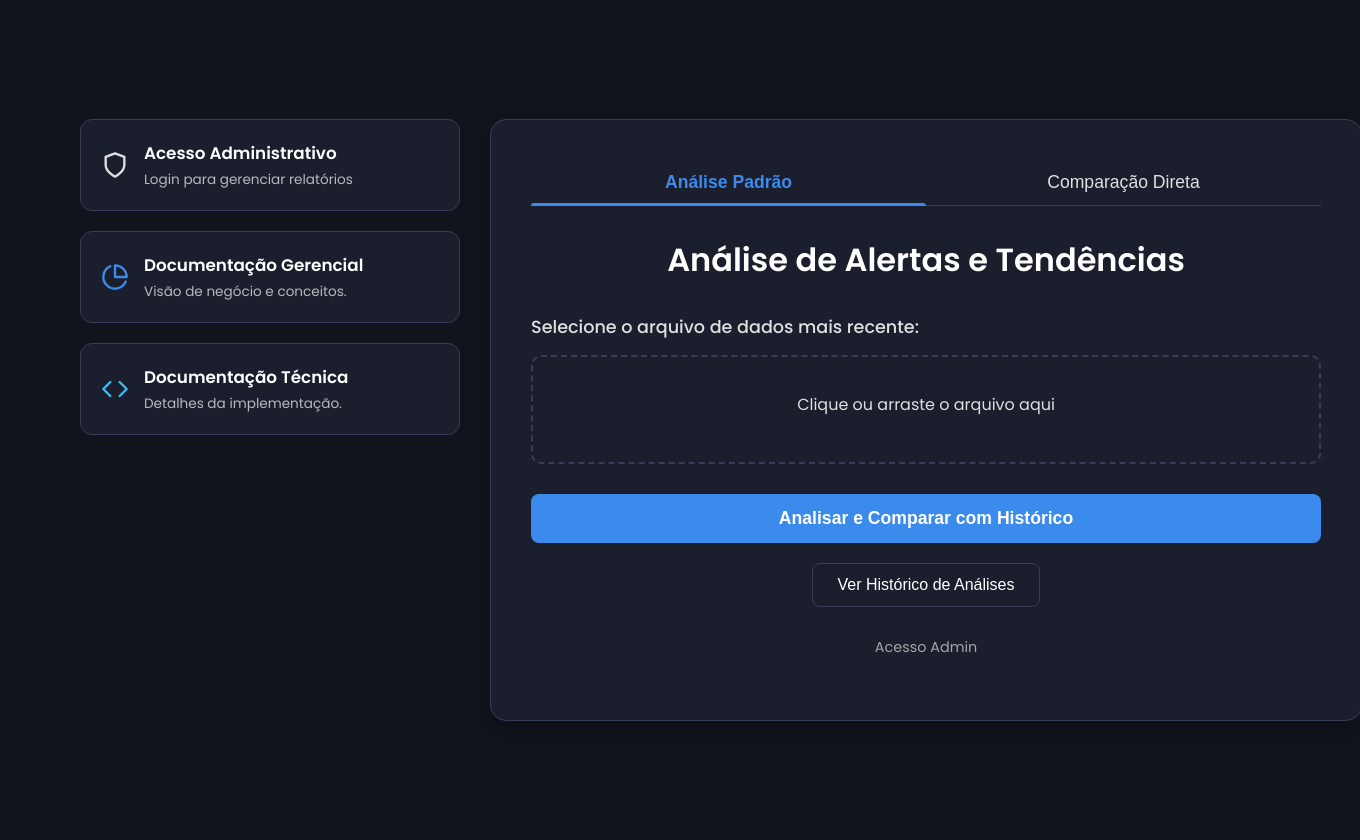
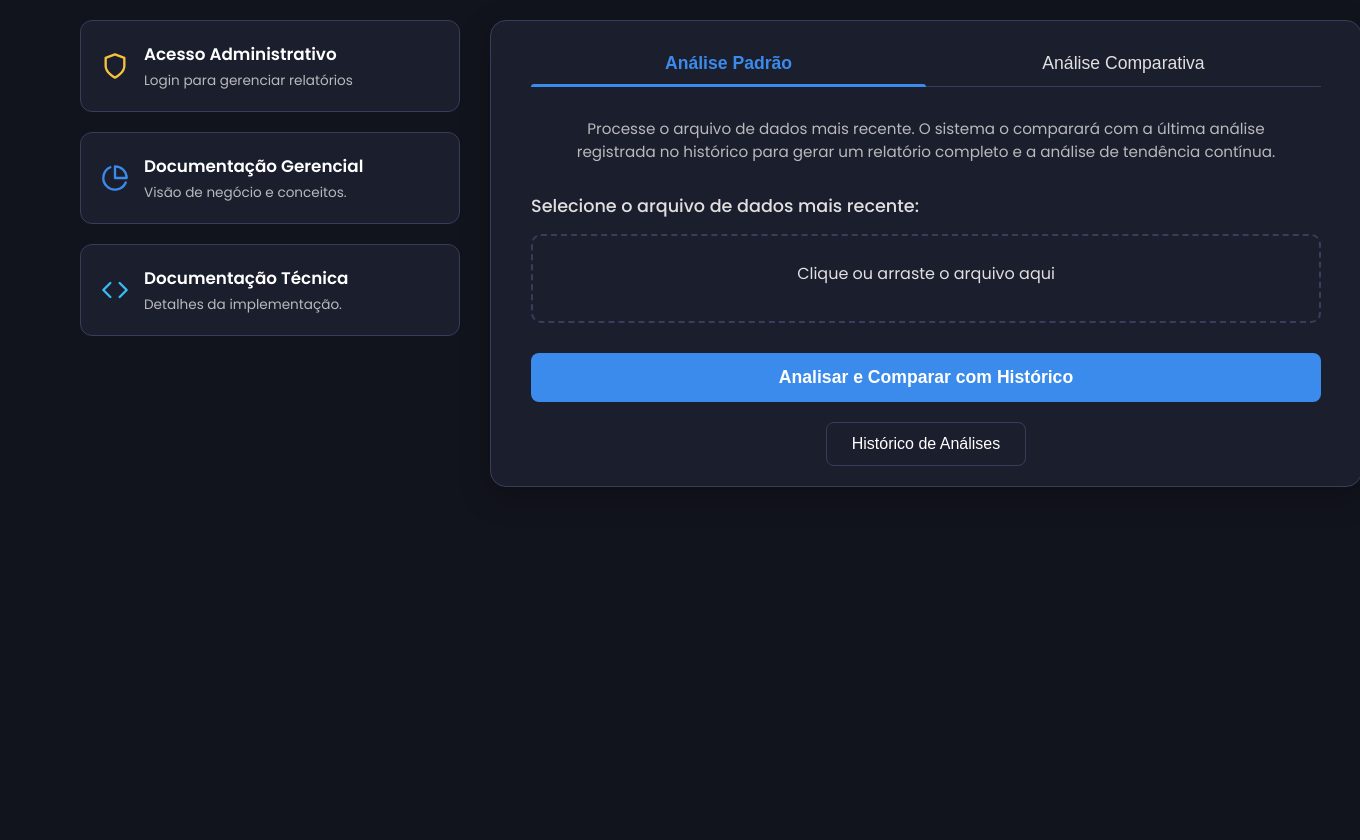
Before and after one commit to leonardosete/meu-dash, a Flask app: page / in a window 1360 px wide. Run offline with Flask 3, Linux system fonts and the light colour scheme.

Commit message:
feat(ux): finaliza refinamentos da interface e navegação
- Ajusta layout para evitar rolagem vertical após exibição de KPIs.
- Padroniza navegação para abrir links na mesma aba.
- Centraliza funcionalidade de Admin na sidebar com tooltip customizada.
- Adiciona link de 'Voltar' nas páginas de documentação.
- Melhora clareza do relatório de tendência e das abas de análise.

```diff
--- a/src/app.py
+++ b/src/app.py
@@ -269,7 +269,7 @@
             continue  # Ignora entradas com caminhos inválidos
 
     return render_template(
-        "upload.html",
+        "index.html",
         trend_history=trend_history,
         last_action_plan=last_action_plan,
         kpi_summary=kpi_summary,  # Passa os KPIs para o template
@@ -574,7 +574,7 @@
     if admin_token_config and token_fornecido == admin_token_config:
         session["is_admin"] = True
         flash("Login de administrador realizado com sucesso!", "success")
-        return redirect(url_for("relatorios"))
+        return redirect(url_for("index"))
     else:
         flash("Token de administrador inválido.", "error")
         return redirect(url_for("admin_login_page"))
--- a/src/services.py
+++ b/src/services.py
@@ -162,7 +162,7 @@
             temp_analysis_results = analisar_arquivo_csv(
                 filepath_atual, output_dir, light_analysis=True
             )
-            output_trend_path = os.path.join(output_dir, "resumo_tendencia.html")
+            output_trend_path = os.path.join(output_dir, "comparativo_periodos.html")
 
             gerar_relatorio_tendencia(
                 json_anterior=previous_report_for_trend.json_summary_path,
@@ -314,7 +314,7 @@
             filepath_anterior, output_dir_anterior, light_analysis=False
         )
 
-        output_trend_path = os.path.join(output_dir, "resumo_tendencia.html")
+        output_trend_path = os.path.join(output_dir, "comparativo_periodos.html")
         gerar_relatorio_tendencia(
             json_anterior=results_anterior["json_path"],
             json_atual=results_atual["json_path"],
@@ -327,7 +327,7 @@
         )
         return {
             "run_folder": run_folder_name,
-            "report_filename": "resumo_tendencia.html",
+            "report_filename": "comparativo_periodos.html",
         }
 
     finally:
--- a/templates/editor_template.html
+++ b/templates/editor_template.html
@@ -102,7 +102,7 @@
         <div class="header-controls">
             <h1>Foco de Atuação - atuar.csv</h1>
             <div>
-                <a href="resumo_geral.html" style="margin-right: 15px;">&larr; Voltar para o Dashboard</a>
+                <a href="resumo_geral.html" style="margin-right: 15px;">&larr; Dashboard</a>
                 <button id="save-button">Salvar Alterações (Download)</button>
             </div>
         </div>
--- a/templates/upload.html
+++ b/templates/index.html
@@ -30,7 +30,7 @@
             color: var(--text-color);
             display: flex;
             justify-content: center;
-            align-items: center;
+            align-items: flex-start; /* Alterado para alinhar o conteúdo no topo */
             min-height: 100vh;
             margin: 0;
             padding: 20px;
@@ -59,6 +59,7 @@
             flex-grow: 1; /* A coluna principal ocupa o espaço restante */
             min-width: 400px;
             display: flex;
+            align-self: stretch; /* NOVO: Faz a coluna se esticar para a altura do wrapper */
             flex-direction: column;
             gap: 30px; /* NOVO: Espaçamento entre os cards */
         }
@@ -76,7 +77,11 @@
 
         /* NOVO: Classe para o card de formulários com altura mínima */
         .form-card {
-            min-height: 520px;
+            flex-grow: 1; /* Faz este card ocupar o espaço vertical restante */
+            display: flex;
+            flex-direction: column;
+            justify-content: center; /* Centraliza o conteúdo verticalmente */
+            padding: 20px 40px; /* Reduz o padding vertical para torná-lo mais compacto */
         }
 
         /* --- NOVO: ESTILOS PARA O INDICADOR DE PROGRESSO --- */
@@ -117,7 +122,7 @@
         .file-input-wrapper {
             border: 2px dashed var(--border-color);
             border-radius: 10px;
-            padding: 35px;
+            padding: 25px; /* Reduz o padding para um visual mais compacto */
             cursor: pointer;
             transition: background-color 0.3s, border-color 0.3s;
             margin-bottom: 30px;
@@ -227,6 +232,53 @@
         .action-plan-card { border-left: 4px solid var(--danger-color); }
         .action-plan-card svg { color: var(--danger-color); }
         .doc-gerencial-card svg { color: var(--accent-color); }
+        .admin-card svg { color: var(--warning-color); }
+
+        /* NOVO: Estilo para o card de admin quando ativo */
+        .admin-card.admin-active {
+            border-color: var(--danger-color);
+            background: linear-gradient(135deg, rgba(231, 74, 59, 0.15), var(--card-color));
+        }
+        .admin-card.admin-active h3 {
+            color: var(--danger-color);
+        }
+        /* NOVO: Estilo para tooltip customizada, mais legível */
+        .has-tooltip {
+            position: relative;
+        }
+        .has-tooltip::after {
+            content: attr(data-tooltip);
+            position: absolute;
+            top: 0; /* Alinha com o topo do card */
+            right: 100%; /* Posiciona à esquerda do card */
+
+            /* Estado inicial da animação */
+            transform: scaleY(0); /* Animação vertical */
+            transform-origin: top; /* Animação começa de cima para baixo */
+            opacity: 0;
+            pointer-events: none; /* Impede que a tooltip capture eventos do mouse */
+
+            /* Transição */
+            transition: transform 0.2s ease-out, opacity 0.15s ease-out;
+
+            /* Aparência */
+            background-color: #333;
+            color: #fff;
+            padding: 10px 15px;
+            border-radius: 6px;
+            margin-right: 15px; /* Adiciona espaço entre o card e a tooltip */
+            z-index: 10;
+            font-size: 0.9em;
+            line-height: 1.4;
+            max-width: 280px; /* LARGURA RESPONSIVA: Usa max-width em vez de width fixo */
+            text-align: center;
+            white-space: normal;
+        }
+        .has-tooltip:hover::after {
+            transform: scaleY(1); /* Estado final da animação */
+            opacity: 1;
+        }
+
         .doc-tecnica-card svg { color: #38bdf8; }
 
         /* --- NOVO: Estilos para o Dashboard Gerencial --- */
@@ -280,6 +332,18 @@
         }
         .tab-content.active {
             display: block;
+        }
+
+        /* NOVO: Estilo para a descrição dentro das abas */
+        .tab-description {
+            font-size: 0.95em;
+            color: var(--text-color);
+            opacity: 0.8;
+            margin-top: 0;
+            margin-bottom: 30px;
+            max-width: 90%;
+            margin-left: auto;
+            margin-right: auto;
         }
 
         /* --- MEDIA QUERY PARA RESPONSIVIDADE --- */
@@ -438,7 +502,7 @@
 
             {# NOVO: Card de Acesso Administrativo #}
             {% if session.is_admin %}
-            <a href="{{ url_for('admin_logout') }}" class="side-card admin-card">
+            <a href="{{ url_for('admin_logout') }}" class="side-card admin-card admin-active has-tooltip" data-tooltip="Apenas administradores podem excluir relatórios.">
                 <svg xmlns="http://www.w3.org/2000/svg" width="24" height="24" viewBox="0 0 24 24" fill="none" stroke="currentColor" stroke-width="2" stroke-linecap="round" stroke-linejoin="round"><path d="M12 22s8-4 8-10V5l-8-3-8 3v7c0 6 8 10 8 10z"></path></svg>
                 <div class="side-card-text">
                     <h3>Modo Admin Ativo</h3>
@@ -446,7 +510,7 @@
                 </div>
             </a>
             {% else %}
-            <a href="{{ url_for('admin_login_page') }}" class="side-card admin-card">
+            <a href="{{ url_for('admin_login_page') }}" class="side-card admin-card has-tooltip" data-tooltip="Acessar funcionalidades de gerenciamento, como a exclusão de relatórios antigos.">
                 <svg xmlns="http://www.w3.org/2000/svg" width="24" height="24" viewBox="0 0 24 24" fill="none" stroke="currentColor" stroke-width="2" stroke-linecap="round" stroke-linejoin="round"><path d="M12 22s8-4 8-10V5l-8-3-8 3v7c0 6 8 10 8 10z"></path></svg>
                 <div class="side-card-text">
                     <h3>Acesso Administrativo</h3>
@@ -455,7 +519,7 @@
             </a>
             {% endif %}
 
-            <a href="{{ url_for('serve_docs', filename='doc_gerencial.html') }}" target="_blank" class="side-card doc-gerencial-card">
+            <a href="{{ url_for('serve_docs', filename='doc_gerencial.html') }}" class="side-card doc-gerencial-card">
                 <svg xmlns="http://www.w3.org/2000/svg" width="24" height="24" viewBox="0 0 24 24" fill="none" stroke="currentColor" stroke-width="2" stroke-linecap="round" stroke-linejoin="round"><path d="M21.21 15.89A10 10 0 1 1 8 2.83"/><path d="M22 12A10 10 0 0 0 12 2v10z"/></svg>
                 <div class="side-card-text">
                     <h3>Documentação Gerencial</h3>
@@ -463,7 +527,7 @@
                 </div>
             </a>
 
-            <a href="{{ url_for('serve_docs', filename='doc_tecnica.html') }}" target="_blank" class="side-card doc-tecnica-card">
+            <a href="{{ url_for('serve_docs', filename='doc_tecnica.html') }}" class="side-card doc-tecnica-card">
                 <svg xmlns="http://www.w3.org/2000/svg" width="24" height="24" viewBox="0 0 24 24" fill="none" stroke="currentColor" stroke-width="2" stroke-linecap="round" stroke-linejoin="round"><polyline points="16 18 22 12 16 6"/><polyline points="8 6 2 12 8 18"/></svg>
                 <div class="side-card-text">
                     <h3>Documentação Técnica</h3>
@@ -473,7 +537,7 @@
 
             {# NOVO: Card para acessar a análise mais recente, movido para a sidebar #}
             {% if kpi_summary and kpi_summary.report_url %}
-            <a href="{{ kpi_summary.report_url }}" target="_blank" class="side-card highlight-pulse" style="border-color: var(--accent-color); background: linear-gradient(135deg, rgba(59, 139, 236, 0.25), var(--card-color));">
+            <a href="{{ kpi_summary.report_url }}" class="side-card highlight-pulse" style="border-color: var(--accent-color); background: linear-gradient(135deg, rgba(59, 139, 236, 0.25), var(--card-color));">
                 <svg xmlns="http://www.w3.org/2000/svg" width="24" height="24" viewBox="0 0 24 24" fill="none" stroke="currentColor" stroke-width="2" stroke-linecap="round" stroke-linejoin="round" style="color: var(--accent-color);"><path d="M18 13v6a2 2 0 0 1-2 2H5a2 2 0 0 1-2-2V8a2 2 0 0 1 2-2h6"></path><polyline points="15 3 21 3 21 9"></polyline><line x1="10" y1="14" x2="21" y2="3"></line></svg>
                 <div class="side-card-text">
                     <h3>Acessar Análise Recente</h3>
@@ -483,7 +547,7 @@
             {% endif %}
 
             {% if last_action_plan %}
-            <a href="{{ last_action_plan.url }}" target="_blank" class="side-card action-plan-card">
+            <a href="{{ last_action_plan.url }}" class="side-card action-plan-card">
                 <svg xmlns="http://www.w3.org/2000/svg" width="24" height="24" viewBox="0 0 24 24" fill="none" stroke="currentColor" stroke-width="2" stroke-linecap="round" stroke-linejoin="round"><circle cx="12" cy="12" r="10"></circle><circle cx="12" cy="12" r="6"></circle><circle cx="12" cy="12" r="2"></circle></svg>
                 <div class="side-card-text">
                     <h3>Plano de Ação</h3>
@@ -496,18 +560,18 @@
             <div class="side-card last-analysis-card">
                 <svg xmlns="http://www.w3.org/2000/svg" width="24" height="24" viewBox="0 0 24 24" fill="none" stroke="currentColor" stroke-width="2" stroke-linecap="round" stroke-linejoin="round"><polyline points="23 6 13.5 15.5 8.5 10.5 1 18"></polyline><polyline points="17 6 23 6 23 12"></polyline></svg>
                 <div class="side-card-text">
-                    <a href="{{ trend_history[0].url }}" target="_blank" style="text-decoration: none; color: inherit;">
+                    <a href="{{ trend_history[0].url }}" style="text-decoration: none; color: inherit;">
                         <h3>Ver Última Análise de Tendência</h3>
                         <p>Gerada em: {{ trend_history[0].date | localtime }}</p>
                     </a>
 
                     {% if trend_history|length > 1 %}
                     <details style="margin-top: 10px;">
-                        <summary style="cursor: pointer; font-size: 0.9em;">Ver histórico anterior</summary>
+                        <summary style="cursor: pointer; font-size: 0.9em;">Histórico anterior</summary>
                         <ul style="list-style: none; padding-left: 10px; margin-top: 5px; font-size: 0.85em;">
                             {% for analysis in trend_history[1:] %}
                             <li style="margin-bottom: 5px;">
-                                <a href="{{ analysis.url }}" target="_blank">Análise de {{ analysis.date | localtime }}</a>
+                                <a href="{{ analysis.url }}">Análise de {{ analysis.date | localtime }}</a>
                             </li>
                             {% endfor %}
                         </ul>
@@ -594,11 +658,11 @@
                 <div class="tab-container">
                     <div class="tab-links">
                         <button class="tab-link active" data-target="tab-padrao">Análise Padrão</button>
-                        <button class="tab-link" data-target="tab-comparativa">Comparação Direta</button>
+                        <button class="tab-link" data-target="tab-comparativa">Análise Comparativa</button>
                     </div>
 
                     <div id="tab-padrao" class="tab-content active">
-                        <h1>Análise de Alertas e Tendências</h1>
+                        <p class="tab-description">Processe o arquivo de dados mais recente. O sistema o comparará com a última análise registrada no histórico para gerar um relatório completo e a análise de tendência contínua.</p>
                         <form action="/upload" method="post" enctype="multipart/form-data" id="upload-form">
                             <label for="file_atual">Selecione o arquivo de dados mais recente:</label>
                             <div class="file-input-wrapper" id="wrapper_atual">
@@ -608,16 +672,10 @@
                             </div>
                             <button type="submit" id="submit-btn">Analisar e Comparar com Histórico</button>
                             <div class="button-group">
-                                <button type="button" id="history-btn" onclick="window.location.href='/relatorios'">Ver Histórico de Análises</button>
+                                <button type="button" id="history-btn" onclick="window.location.href='/relatorios'">Histórico de Análises</button>
                             </div>
                             {# NOVO: Link de Acesso Administrativo #}
-                            <div class="admin-link-container">
-                                {% if session.is_admin %}
-                                    <a href="{{ url_for('admin_logout') }}">Sair do modo Admin</a>
-                                {% else %}
-                                    <a href="{{ url_for('admin_login_page') }}">Acesso Admin</a>
-                                {% endif %}
-                            </div>
+                            {# O link de admin foi removido daqui para centralizar na sidebar #}
                         </form>
                         <div class="progress-container" id="progress-view">
                             <div class="spinner"></div>
@@ -626,7 +684,7 @@
                     </div>
 
                     <div id="tab-comparativa" class="tab-content">
-                        <h1>Análise Comparativa Direta</h1>
+                        <p class="tab-description">Compare dois arquivos de dados específicos para gerar um relatório de tendência sob demanda. Ideal para análises pontuais e investigativas entre períodos não sequenciais.</p>
                         <form action="{{ url_for('compare_files') }}" method="post" enctype="multipart/form-data" id="compare-form">
                             <label for="file_comparativa">Selecione exatamente dois arquivos para comparar:</label>
                             <div class="file-input-wrapper" id="wrapper_comparativa">
--- a/templates/relatorios.html
+++ b/templates/relatorios.html
@@ -172,7 +172,7 @@
             </div>
         </div>
         <div class="text-center">
-            <a href="/" class="back-link">&larr; Voltar ao Upload</a>
+            <a href="/" class="back-link">&larr; Página Inicial</a>
         </div>
     </div>
 </body>
--- a/templates/sucesso_template.html
+++ b/templates/sucesso_template.html
@@ -101,7 +101,7 @@
         <div class="header-controls">
             <h1>Sucesso da Automação - remediados.csv</h1>
             <div>
-                <a href="resumo_geral.html" style="margin-right: 15px;">&larr; Voltar para o Dashboard</a>
+                <a href="resumo_geral.html" style="margin-right: 15px;">&larr; Dashboard</a>
                 <button id="download-button" class="btn-download">Download</button>
             </div>
         </div>
```
Also changed, not shown: ARCHITECTURE.md (+1 -1 lines), GEMINI.md (+2 -6 lines), PLAN-UX.md (+10 -10 lines), TESTING_PLAN.md (+11 -11 lines), docs/doc_gerencial.html (+12 -0 lines), docs/doc_tecnica.html (+12 -0 lines), kubernetes.yaml (+36 -39 lines), src/analise_tendencia.py (+20 -1 lines), tests/test_integracao.py (+3 -3 lines), README.md, src/admin_login.html (deleted), 1 other file.
